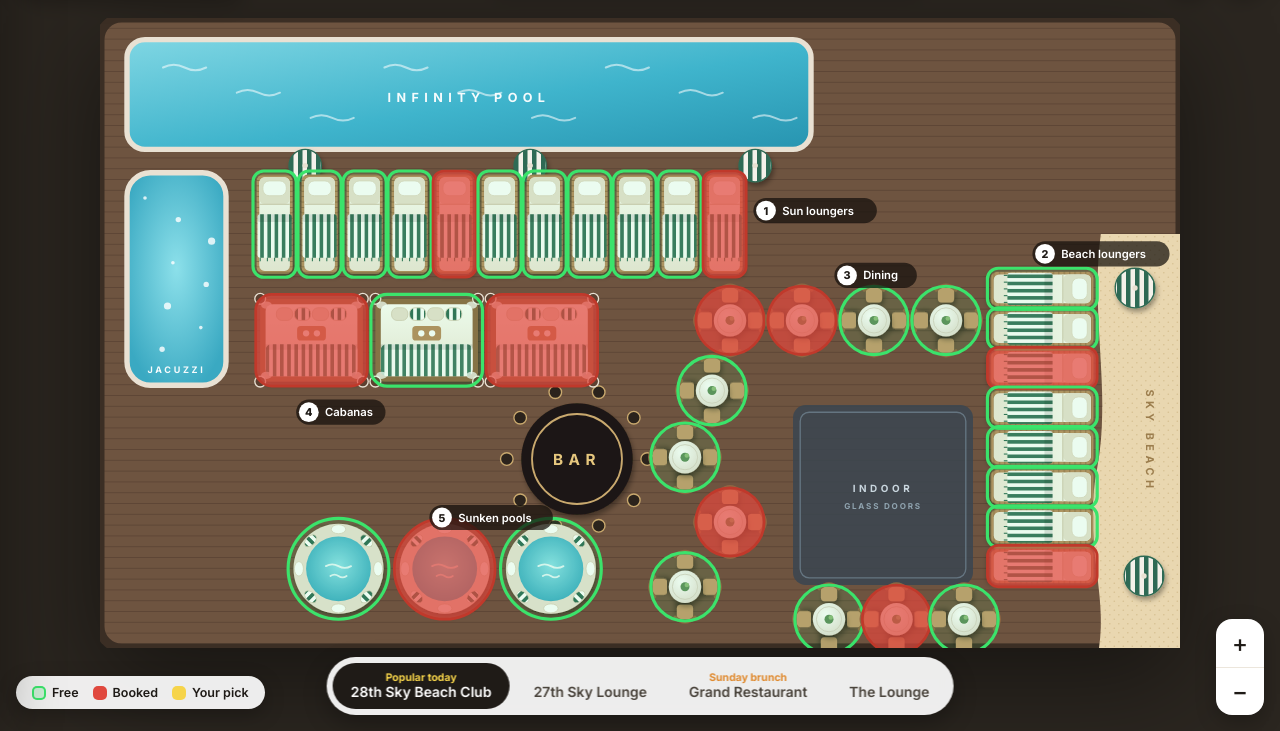
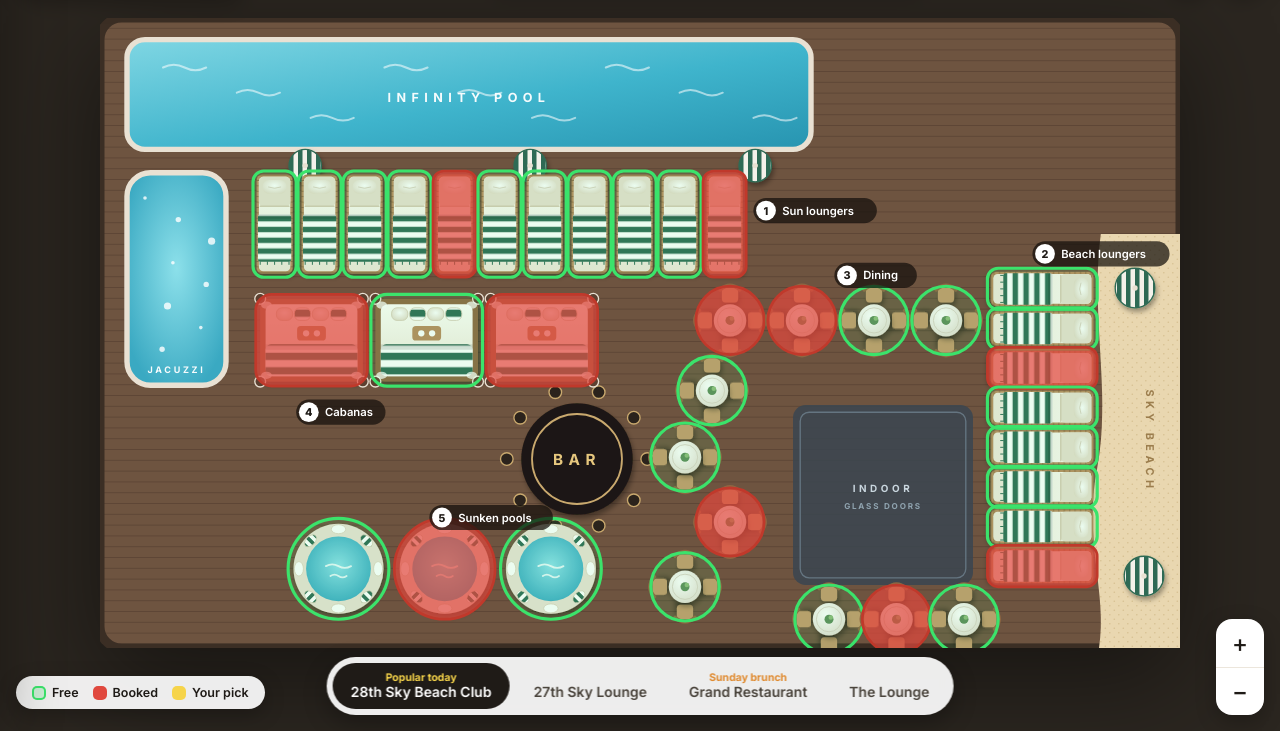
Before and after one commit to robjamesvenables/eventi-website, a plain HTML site: page trans/plan/index.html in a window 1280 px wide. Shown: the part 69-800 px from the top of the page. Drawn offline with Linux system fonts and the light colour scheme.

Commit message:
Floor plan: loungers and day beds with a few wide stripes across, like a beach towel, plus pillow
Co-Authored-By: Claude Opus 5.5 <noreply@anthropic.com>
Claude-Session: https://claude.ai/code/session_01PDrfwPm1ywymGCuyADBdVM

```diff
--- a/trans/plan/index.html
+++ b/trans/plan/index.html
@@ -170,6 +170,7 @@ function draw(){
    '<radialGradient id="sp" cx="50%" cy="45%" r="60%"><stop offset="0" stop-color="#8CE0EA"/><stop offset="1" stop-color="#3AA9C2"/></radialGradient>'+
    '<pattern id="sand" width="10" height="10" patternUnits="userSpaceOnUse"><rect width="10" height="10" fill="#E9D7B0"/><circle cx="2" cy="3" r=".9" fill="#D7C192"/><circle cx="7" cy="8" r=".9" fill="#D7C192"/></pattern>'+
    '<pattern id="stripe" width="10" height="10" patternUnits="userSpaceOnUse"><rect width="10" height="10" fill="#F4F1EA"/><rect width="5" height="10" fill="#2F6B55"/></pattern>'+
+   '<pattern id="towelh" width="10" height="12" patternUnits="userSpaceOnUse"><rect width="10" height="12" fill="#FFFFFF"/><rect y="3" width="10" height="6" fill="#2F6B55"/></pattern><pattern id="towelc" width="10" height="16" patternUnits="userSpaceOnUse"><rect width="10" height="16" fill="#FFFFFF"/><rect y="4" width="10" height="8" fill="#2F6B55"/></pattern><radialGradient id="pil" cx="50%" cy="40%" r="65%"><stop offset="0" stop-color="#FFFFFF"/><stop offset="1" stop-color="#E3D9C8"/></radialGradient>'+
    '<pattern id="towel" width="8" height="8" patternUnits="userSpaceOnUse"><rect width="8" height="8" fill="#FFFFFF"/><rect width="4" height="8" fill="#2F6B55"/></pattern>'+
    '<pattern id="slat" width="6" height="6" patternUnits="userSpaceOnUse"><rect width="6" height="6" fill="#B98A5E"/><rect y="5" width="6" height="1" fill="#8E6642"/></pattern>'+
    '<radialGradient id="marble" cx="40%" cy="35%" r="70%"><stop offset="0" stop-color="#FFFFFF"/><stop offset="1" stop-color="#E4DDD2"/></radialGradient>'+
@@ -220,14 +221,16 @@ function draw(){
 }
 function umb(x,y,r){var g=el('g',{filter:'url(#sh)'},$('plan'));el('circle',{cx:x,cy:y,r:r,fill:'url(#stripe)'},g);el('circle',{cx:x,cy:y,r:r,fill:'none',stroke:'#2F6B55','stroke-width':1.5},g);el('circle',{cx:x,cy:y,r:3,fill:'#E9E1D3'},g);}
 function lounger(cx,cy,w,h,rot,g){var t=el('g',{transform:'translate('+cx+' '+cy+') rotate('+rot+')'},g),x=-w/2,y=-h/2;
-  el('rect',{x:x,y:y,width:w,height:h,rx:7,fill:'url(#slat)',filter:'url(#sh)'},t);
-  el('rect',{x:x+3,y:y+3,width:w-6,height:h-6,rx:6,fill:'url(#cush)'},t);
-  el('rect',{x:x+3,y:y+3,width:w-6,height:h*.27,rx:6,fill:'#E9E0D0'},t);
-  el('rect',{x:x+7,y:y+7,width:w-14,height:h*.15,rx:7,fill:'#FFFFFF',stroke:'#E1D7C6','stroke-width':1},t);
-  el('line',{x1:x+3,y1:y+h*.3,x2:x+w-3,y2:y+h*.3,stroke:'#D9CDB9','stroke-width':1.5},t);
-  var ty=y+h*.4,th=h*.44;el('rect',{x:x+1,y:ty,width:w-2,height:th,rx:3,fill:'url(#towel)',opacity:.95},t);
-  el('rect',{x:x+1,y:ty,width:w-2,height:th*.18,rx:2,fill:'rgba(0,0,0,.12)'},t);
-  for(var k=0;k<5;k++)el('line',{x1:x+4+k*(w-8)/4,y1:ty+th,x2:x+4+k*(w-8)/4,y2:ty+th+4,stroke:'#2F6B55','stroke-width':1.2},t);}
+  el('rect',{x:x,y:y,width:w,height:h,rx:6,fill:'url(#slat)',filter:'url(#sh)'},t);
+  el('rect',{x:x+2.5,y:y+2.5,width:w-5,height:h-5,rx:5,fill:'url(#cush)'},t);
+  el('rect',{x:x+2.5,y:y+2.5,width:w-5,height:h*.30,rx:5,fill:'#E8DFCF'},t);
+  el('line',{x1:x+4,y1:y+h*.32,x2:x+w-4,y2:y+h*.32,stroke:'#D6C9B3','stroke-width':1.5,'stroke-linecap':'round'},t);
+  el('rect',{x:x+w*.17,y:y+6,width:w*.66,height:h*.14,rx:h*.06,fill:'url(#pil)'},t);
+  el('path',{d:'M'+(x+w*.32)+' '+(y+6+h*.07)+' q'+(w*.18)+' 3 '+(w*.36)+' 0',stroke:'#D9CFBF','stroke-width':1,fill:'none'},t);
+  var ty=y+h*.40,th=h*.48;
+  el('rect',{x:x+1.5,y:ty,width:w-3,height:th,rx:3,fill:'url(#towelh)'},t);
+  el('rect',{x:x+1.5,y:ty,width:w-3,height:5,rx:2,fill:'rgba(0,0,0,.14)'},t);
+  for(var k=0;k<5;k++)el('line',{x1:x+4+k*(w-8)/4,y1:ty+th,x2:x+4+k*(w-8)/4,y2:ty+th+3,stroke:'#2F6B55','stroke-width':1.1,'stroke-linecap':'round'},t);}
 function furn(s,g){
   if(s.k==='lv')lounger(s.x+s.w/2,s.y+s.h/2,s.w,s.h,0,g);
   else if(s.k==='lh')lounger(s.x+s.w/2,s.y+s.h/2,s.h,s.w,90,g);
@@ -242,8 +245,8 @@ function furn(s,g){
   } else if(s.k==='c'){var x=s.x,y=s.y,w=s.w,h=s.h;
     el('rect',{x:x,y:y,width:w,height:h,rx:10,fill:'#8E6642',filter:'url(#sh)'},g);
     el('rect',{x:x+6,y:y+6,width:w-12,height:h-12,rx:8,fill:'url(#cush)'},g);
-    [[x+18,y+10],[x+38,y+10],[x+58,y+10],[x+78,y+10]].forEach(function(p,k){el('rect',{x:p[0],y:p[1],width:18,height:14,rx:6,fill:k%2?'url(#towel)':'#E9E0D0',stroke:'#D9CDB9','stroke-width':1},g);});
-    el('rect',{x:x+6,y:y+h*.55,width:w-12,height:h*.45-6,rx:6,fill:'url(#towel)',opacity:.9},g);
+    [[x+18,y+10],[x+38,y+10],[x+58,y+10],[x+78,y+10]].forEach(function(p,k){el('rect',{x:p[0],y:p[1],width:18,height:14,rx:6,fill:k%2?'url(#towelc)':'url(#pil)',stroke:'#D9CDB9','stroke-width':1},g);});
+    el('rect',{x:x+6,y:y+h*.55,width:w-12,height:h*.45-6,rx:6,fill:'url(#towelc)'},g);
     el('rect',{x:x+6,y:y+h*.55,width:w-12,height:6,fill:'rgba(0,0,0,.12)'},g);
     el('rect',{x:x+w/2-16,y:y+h*.33,width:32,height:16,rx:4,fill:'#B98A5E'},g);el('circle',{cx:x+w/2-6,cy:y+h*.33+8,r:3.5,fill:'#fff'},g);el('circle',{cx:x+w/2+6,cy:y+h*.33+8,r:3.5,fill:'#fff'},g);
     [[x,y],[x+w,y],[x,y+h],[x+w,y+h]].forEach(function(p){el('circle',{cx:p[0],cy:p[1],r:6,fill:'#5C4030',stroke:'#E9E1D3','stroke-width':1.5},g);el('ellipse',{cx:p[0]+(p[0]===x?7:-7),cy:p[1]+(p[1]===y?7:-7),rx:6,ry:4,fill:'#fff',opacity:.75},g);});
```
